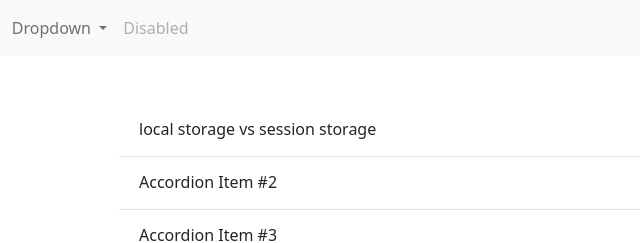
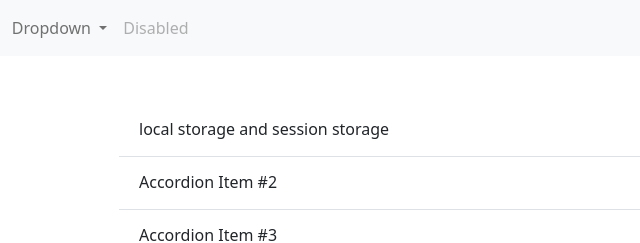
Before and after one commit to mahabubr/speed-monster, a plain HTML site: page blog.html in a window 1280 px wide. Shown: the top 243 px of the page, 201-841 px from the left. Drawn offline with nearby package versions, Linux system fonts and the light colour scheme.

```diff
--- a/blog.html
+++ b/blog.html
@@ -66,7 +66,7 @@
                     <h2 class="accordion-header" id="flush-headingOne">
                         <button class="accordion-button collapsed" type="button" data-bs-toggle="collapse"
                             data-bs-target="#flush-collapseOne" aria-expanded="false" aria-controls="flush-collapseOne">
-                            local storage vs session storage
+                            local storage and session storage
                         </button>
                     </h2>
                     <div id="flush-collapseOne" class="accordion-collapse collapse" aria-labelledby="flush-headingOne"
```
